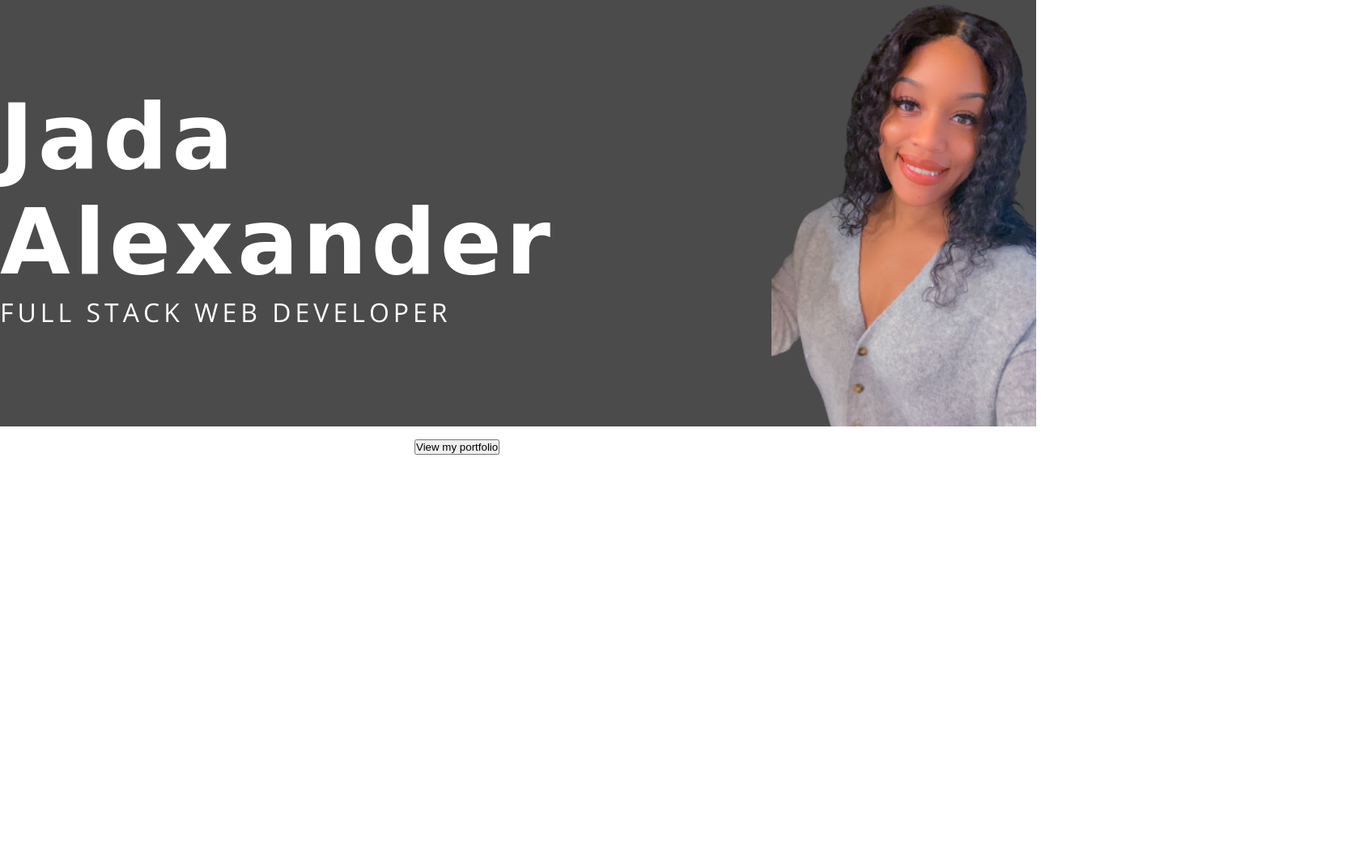
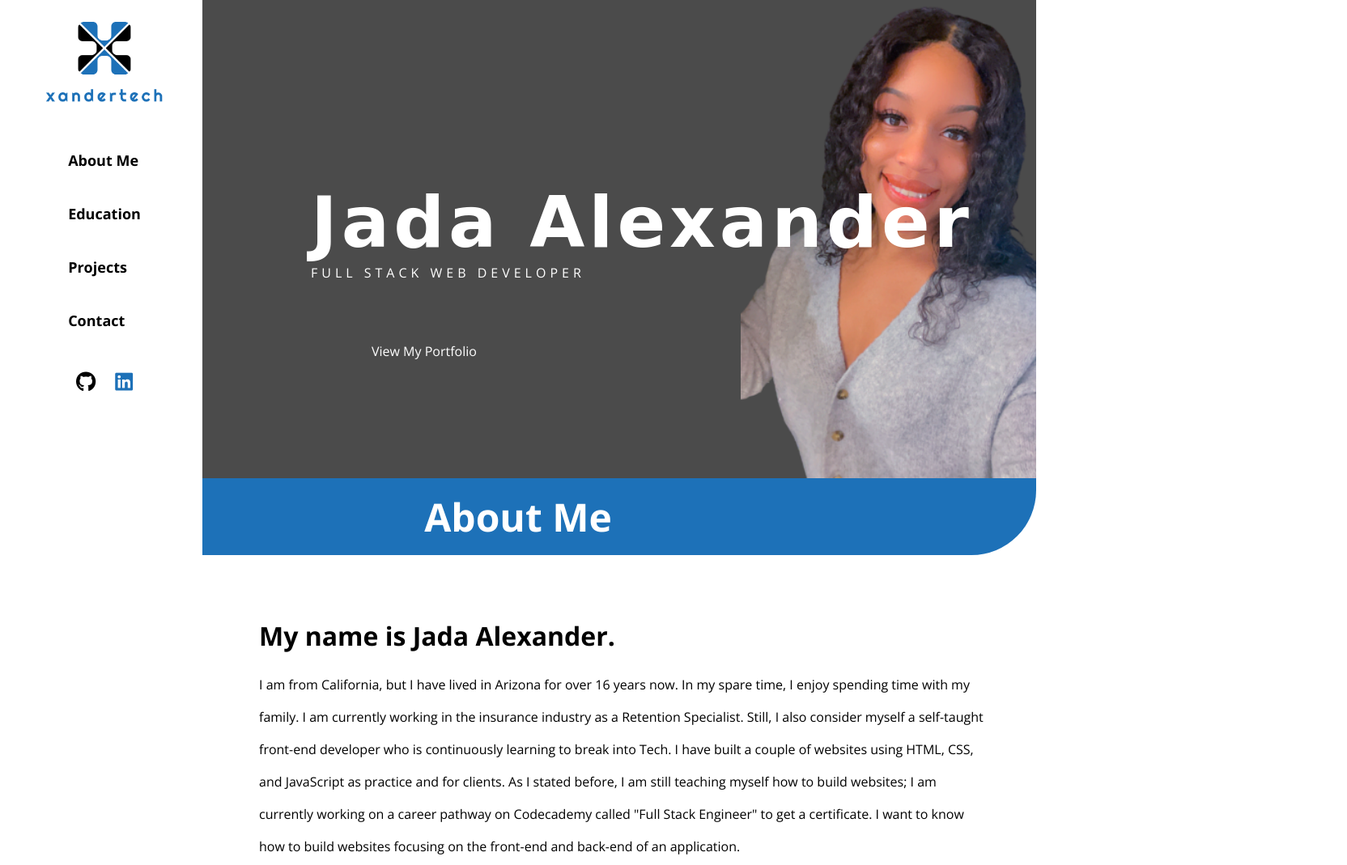
Before and after one commit to jalexandertech/personal-portfolio, a plain HTML site: page index.html in a window 1280 px wide. Shown: the part 17-1086 px from the top of the page at 81% size, 1664 px wide, since content can reach past the window. Before the commit the page ends 800 px from the top, so only its background shows below. Drawn offline with nearby package versions, Linux system fonts and the light colour scheme; a web font is replaced by a local one.

Commit message:
Add about section and side navigation

```diff
--- a/index.html
+++ b/index.html
@@ -11,30 +11,53 @@
     <link
         href="https://fonts.googleapis.com/css2?family=Bonheur+Royale&family=Open+Sans:wght@300;400;700&family=Righteous&display=swap"
         rel="stylesheet">
+    <script src="https://kit.fontawesome.com/12cb185652.js" crossorigin="anonymous"></script>
     <title>Jada | Full Stack Web Developer</title>
 </head>
 
 <body>
     <!-- Navigation Section-->
-    <nav>
-
+    <nav class="sidenav nav">
+        <div class="logo">
+            <a href="#top"> <img src="./resources/imgs/logo.png" alt="logo"></a>
+        </div>
+        <ul>
+            <li> <a href="#about-me">About Me</a> </li>
+            <li> <a href="">Education</a></li>
+            <li> <a href="">Projects</a></li>
+            <li> <a href="">Contact</a></li>
+        </ul>
+        <div class="social-media">
+            <a href="https://github.com/jalexandertech" target="_blank"><i class="fab fa-github"></i></a>
+            <a href="https://www.linkedin.com/in/jalexandertech/" target="_blank"><i class="fab fa-linkedin"></i></a>
+        </div>
     </nav>
 
     <!-- Content Body -->
-    <main>
+    <main id="top">
         <div class="hero-container">
             <div class="hero-box">
                 <div class="hero-info">
                     <h1 class="hero-name">Jada Alexander</h1>
                     <p class="hero-title">Full Stack Web Developer</p>
+                    <a href="#about-me" class="hero-btn btn-rounded">View My Portfolio
+                    </a> <span class="arrow-btn"></span>
                 </div>
                 <img class="hero-img" src="./resources/imgs/jada.png" alt="Photo of Jada">
             </div>
-
-
-            <button class="hero-btn">View my portfolio <span class="line-btn"></span> </button>
         </div>
-
+        <div class="about-section" id="about-me">
+            <h2>About Me</h2>
+            <p> <span class="bold-text"> My name is Jada Alexander. </span> <br>
+                I am from California, but I have lived in Arizona for over 16 years now. In my spare time, I enjoy
+                spending time with my family. I am currently working in the insurance industry as a Retention
+                Specialist. Still, I also consider myself a self-taught front-end developer who is continuously
+                learning to break into Tech. I have built a couple of websites using HTML, CSS, and JavaScript as
+                practice and for clients. As I stated before, I am still teaching myself how to build websites; I am
+                currently working on a career pathway on Codecademy called "Full Stack Engineer" to get a
+                certificate.
+                I want to know how to build websites focusing on the front-end and back-end of an application.</p>
+        </div>
     </main>
 
     <!-- Footer Section -->
@@ -43,6 +66,7 @@
 
         </div>
     </footer>
+
 </body>
 
 </html>
--- a/resources/css/style.css
+++ b/resources/css/style.css
@@ -12,15 +12,71 @@ body{
     font-family: 'Open Sans', sans-serif;
 }
 
+li{
+    list-style: none;
+    padding: 15px;
+    font-weight: 700;
+}
+
+a{
+    text-decoration: none;
+}
+
 /* Side navigation */
+nav{
+    display: flex;
+    flex-direction: column;
+    align-items: center;
+}
 
+nav .logo img{
+    width: 150px;
+    display: block;
+}
 
+.sidenav {
+    height: 100%;
+    width: 250px;
+    position: fixed;
+    z-index: 1;
+    top: 0;
+    left: 0;
+    background-color: #ffffff;
+    overflow-x: hidden;
+    padding-top: 20px;
+  }
 
+  .sidenav a {
+    padding: 6px 8px 6px 16px;
+    text-decoration: none;
+    font-size: 18px;
+    color: #000;
+    display: block;
+  }
 
+  .sidenav a:hover {
+    color: #1D71B8;
+  }
+
+  .social-media{
+      display: flex;
+      flex-direction: row;
+      margin-top: 25px;
+  }
+
+.social-media .fa-github{
+    color: #000;
+    font-size: 25px;
+}
+
+.social-media .fa-linkedin{
+    color: #1D71B8;
+    font-size: 25px;
+}
 
 /* Hero Section */
 .hero-container{
-    height: auto;
+    min-height: 100%;
     width: 100%;
     background-color: #4B4B4B;
 
@@ -35,15 +91,14 @@ body{
 
 
 .hero-container .hero-title{
-    font-weight: 500;
     text-transform: uppercase;
-    font-size: 2rem;
+    font-size: 1rem;
     letter-spacing: 5px;
 }
 
 .hero-container .hero-name{
     font-family: 'Bonheur Royale', cursive;
-    font-size: 7rem;
+    font-size: 5.5rem;
     letter-spacing: 5px;
 }
 
@@ -52,23 +107,54 @@ body{
 }
 
 .hero-container .hero-info{
-    margin: auto 0;
+    width: 100%;
+    position: absolute;
+    top:30%;
+    left: 30%;
+    translate: (-30%, -30%);
 }
 
 .hero-container .hero-img{
     border-bottom-left-radius: 80px;
     border-top-left-radius: 80px 80px;
-    width: 350px;
+    width: 28.5%;;
 }
 
-.hero-container .hero-btn{
-    position: absolute;
-    top: 70%;
-    left: 40%;
+.hero-btn{
+    display: inline-block;
+    color: #ffffff;
+    text-align: center;
+    padding: 15px;
+    margin: 60px;
+}
 
+/* About Me Section */
+.about-section{
+    width: 100%;
+    height: 655px;
 }
-/* About Me Section */
 
+.about-section p{
+    line-height: 2.5;
+    width: 70%;
+    margin-left: 25%;
+    margin-top: 60px;
+}
+
+.about-section h2{
+    background-color: #1D71B8;
+    text-align: center;
+    border-bottom-left-radius: 80px 80px;
+    border-bottom-right-radius: 80px 80px;
+    padding: 15px;
+    font-size: 3rem;
+    color: #ffffff;
+}
+
+.bold-text{
+    font-weight: 700;
+    font-size: 2rem;
+}
 
 
 
```
Also changed, not shown: resources/imgs/logo.png (added).
